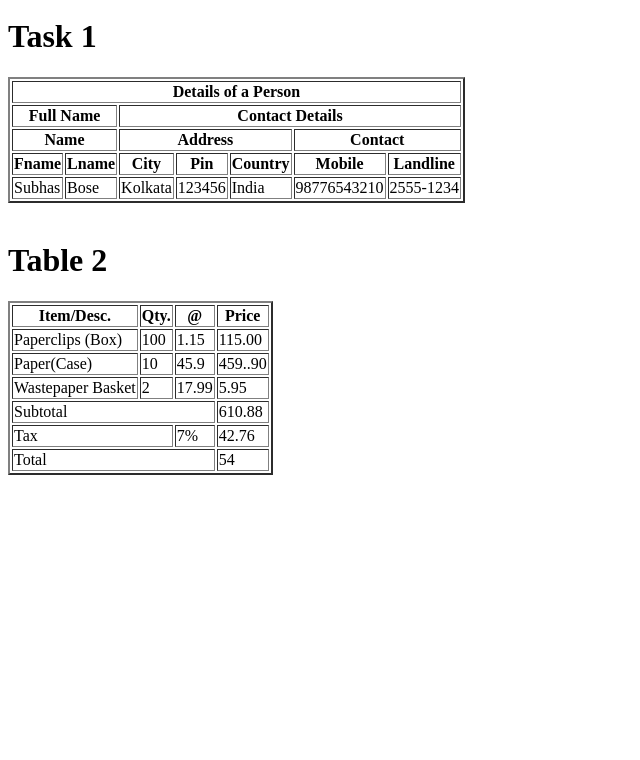
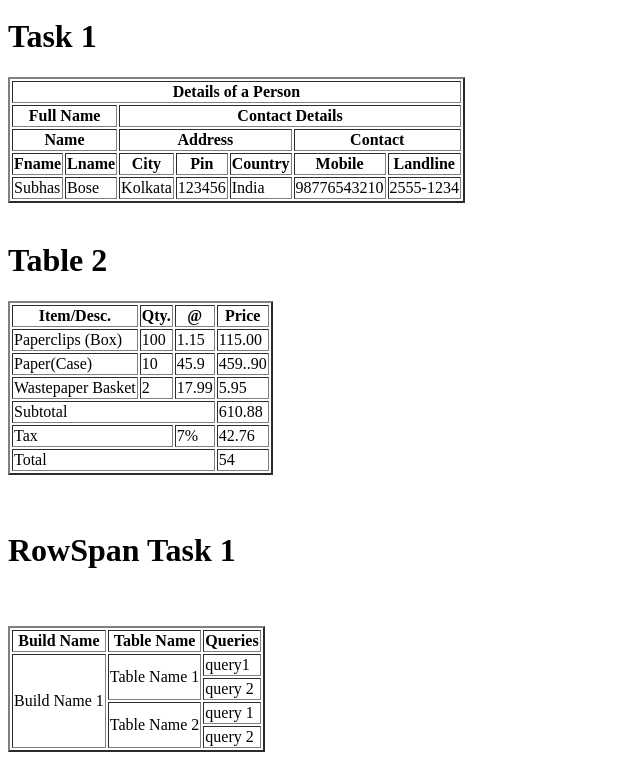
Before and after one commit to akshukisku/HTML_Frontend_Webskitters, a plain HTML site: page head.html in a window 1280 px wide. Shown: the part 684-1444 px from the top of the page, without its empty margins (0-640 px from the left). Before the commit the page ends 1167 px from the top, so only its background shows below. Drawn offline with Linux system fonts and the light colour scheme.

Commit message:
row span task 1 completed

```diff
--- a/head.html
+++ b/head.html
@@ -229,5 +229,34 @@
             </tr>
         </tbody>
     </table>
+    <br><br>
+    <h1>RowSpan Task 1</h1>
+    <br><br>
+    <table border="2">
+        <thead>
+            <tr>
+                <th>Build Name</th>
+                <th>Table Name</th>
+                <th>Queries</th>
+            </tr>
+        </thead>
+        <tbody>
+            <tr>
+                <td rowspan="4">Build Name 1</td>
+                <td rowspan="2">Table Name 1</td>
+                <td>query1</td>
+            </tr>
+            <tr>
+                <td>query 2</td>
+            </tr>
+            <tr>
+                <td rowspan="2">Table Name 2</td>
+                <td>query 1</td>
+            </tr>
+            <tr>
+                <td>query 2</td>
+            </tr>
+        </tbody>
+    </table>
 </body>
 </html>
```
